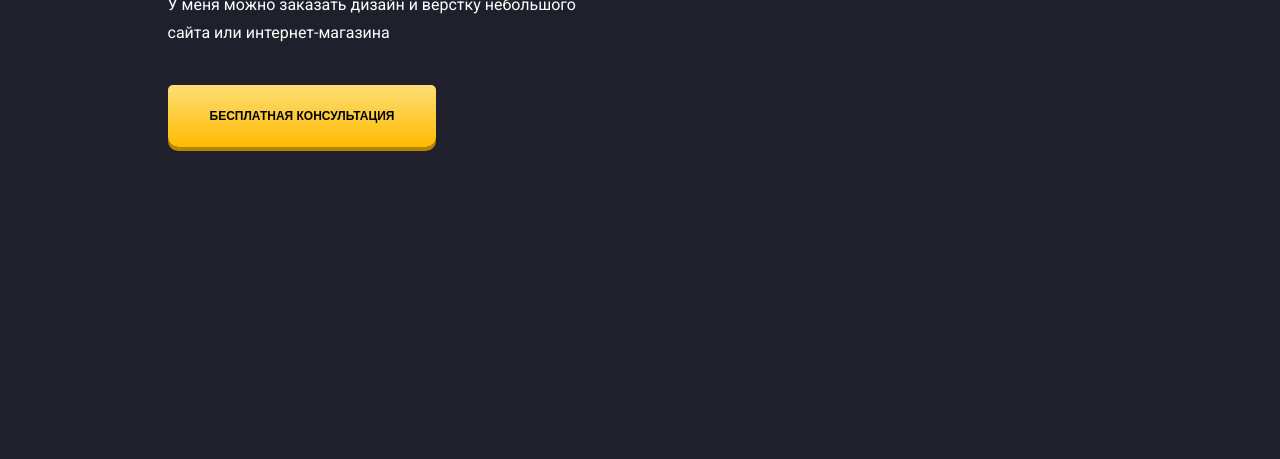
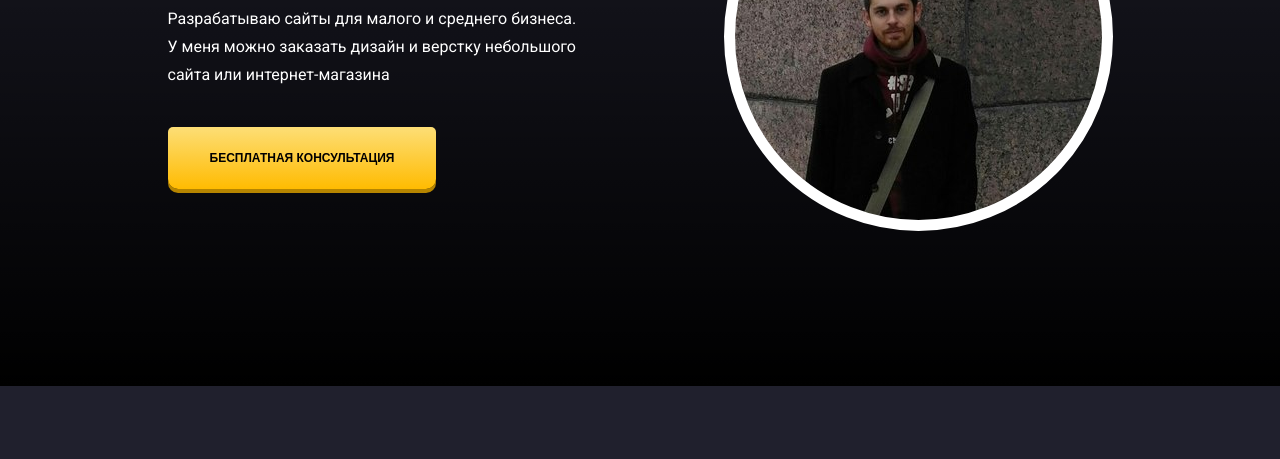
Before and after one commit to Vitalick37/businessCard, a plain HTML site: page index.html in a window 1280 px wide. Shown: the part 341-800 px from the top of the page. Drawn offline with Linux system fonts and the light colour scheme.

Commit message:
1 день - доделал 1 урок

```diff
--- a/css/style.css
+++ b/css/style.css
@@ -13,7 +13,8 @@ body {
     margin: auto;
 }
 .hero {
-    padding: 50px 0 0 0;
+    padding: 50px 0 155px 0;
+    background: linear-gradient(0deg, #000000 0.01%, rgba(0, 0, 0, 0) 95.44%);
 }
 .hero-header {
     display: flex;
@@ -54,3 +55,18 @@ line-height: 14px;
 text-transform: uppercase;
 font-weight: bold;
 }
+.hero-avatar {
+width: 389px;
+height: 389px;
+background-color: #fff;
+border-radius: 50%;
+background-image: url('../img/foto.jpg');
+background-repeat: no-repeat;
+background-position: top -290px right -535px;
+border: 11px solid #fff;
+}
+.hero-content {
+    display: flex;
+    justify-content: space-between;
+    align-items: center;
+}
```
Also changed, not shown: img/foto.jpg (added).
